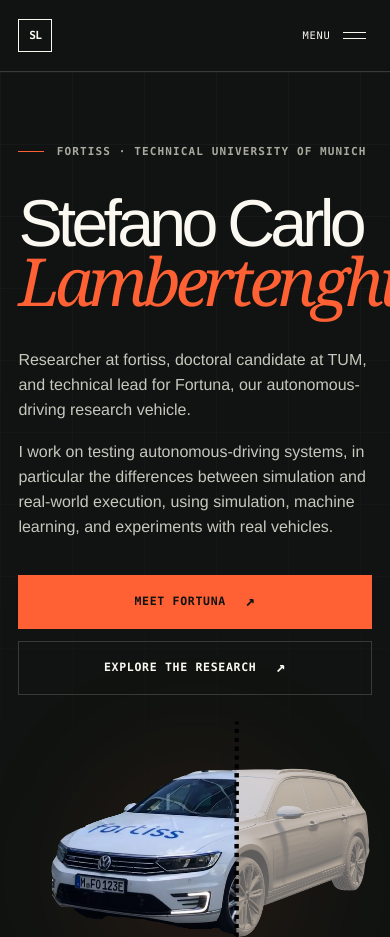
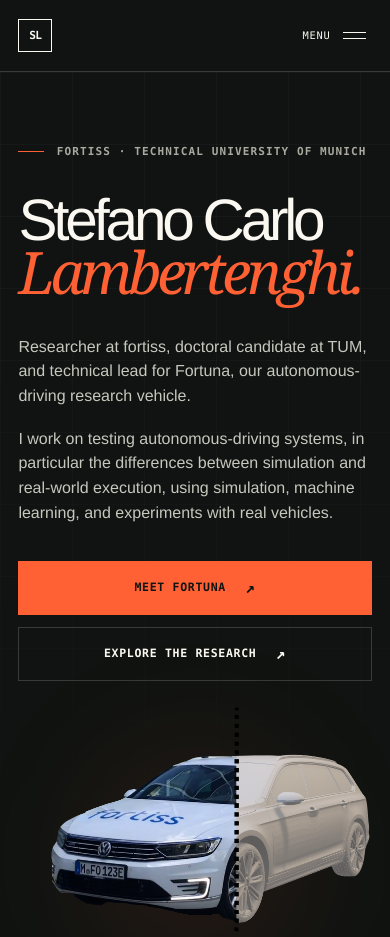
Before and after one commit to steflamb/steflamb.github.io, an Astro site: page / in a window 390 px wide. Shown: the top 937 px of the page. Built offline with nearby package versions, Linux system fonts and the light colour scheme; Astro itself is replaced by a stand-in of ours.

Commit message:
fixed style

```diff
--- a/src/styles/global.css
+++ b/src/styles/global.css
@@ -385,6 +385,7 @@
 
   .hero-title {
     max-width: 12ch;
+    overflow-wrap: break-word;
     font-size: clamp(3.8rem, 7.7vw, 8rem);
     font-weight: 540;
     letter-spacing: -0.072em;
@@ -2075,7 +2076,7 @@
     }
 
     .hero-title {
-      font-size: clamp(3.35rem, 17vw, 5.3rem);
+      font-size: clamp(3.35rem, 15vw, 5.3rem);
     }
 
     .hero-actions {
```
